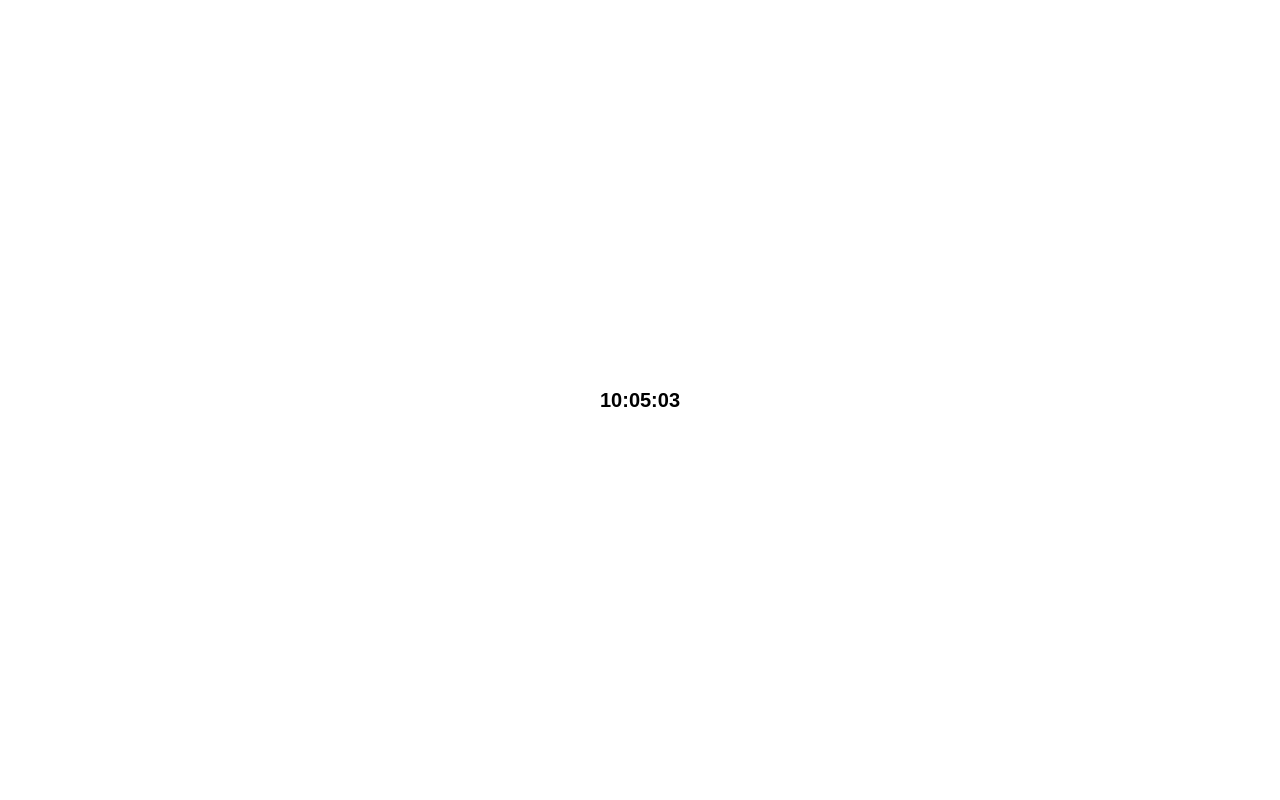
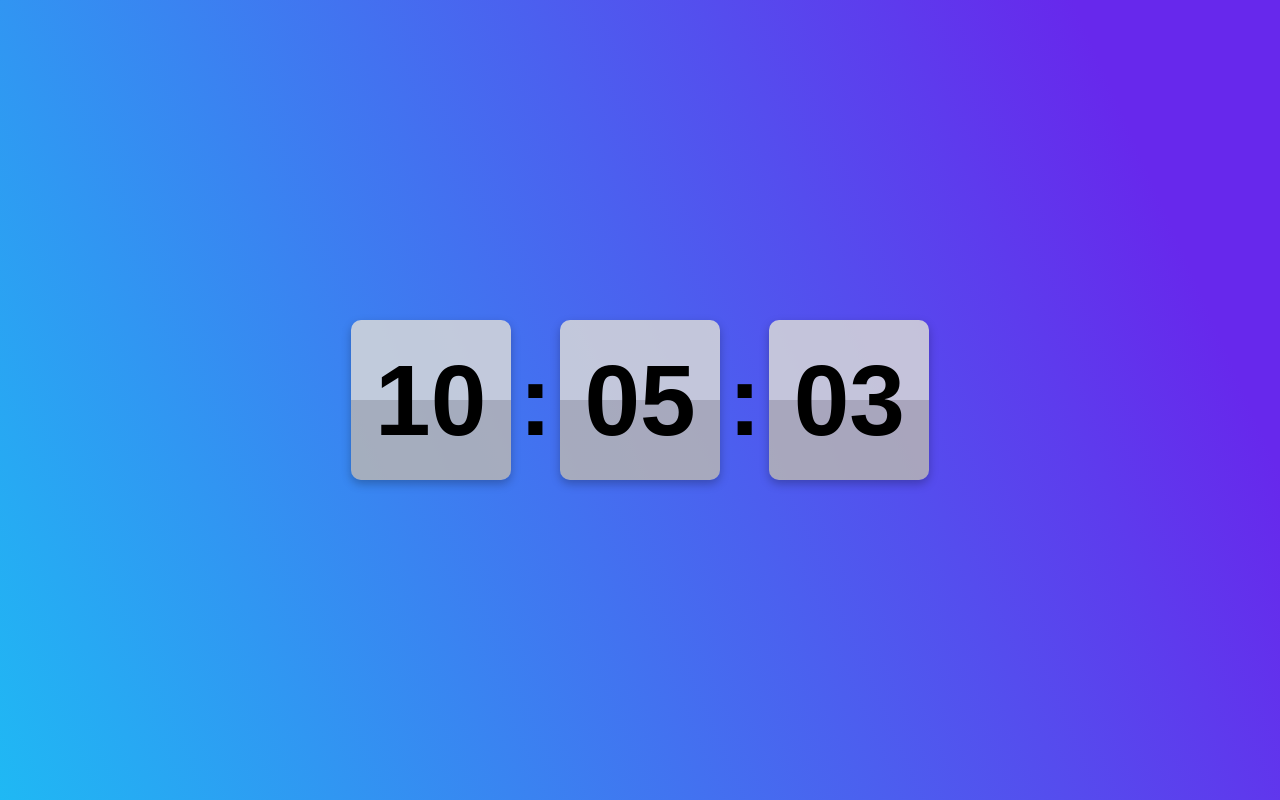
Before and after one commit to Shahboz007/clock, a plain HTML site: page index.html in a window 1280 px wide. Drawn offline with Linux system fonts and the light colour scheme.

Commit message:
style done

```diff
--- a/css/main.css
+++ b/css/main.css
@@ -2,6 +2,10 @@
   padding: 0;
   margin: 0;
   box-sizing: border-box;
+}
+*::before,
+*::after{
+  box-sizing: inherit;
 }
 
 body {
@@ -14,8 +18,50 @@ body {
   justify-content: center;
   width: 100%;
   height: 100vh;
+  background: linear-gradient(246.39deg, #6728EC 12.63%, #15CDF5 112.4%);
 }
 
 .clock {
-  font-size: 20px;
+  font-family: sans-serif;
+  font-weight: 600;
+  font-size: 100px;
+  line-height: 120px;
+  display: flex;
+  align-items: center;
+  justify-content: center;
+  gap: 0.5rem;
 }
+.clock>span {
+  position: relative;
+  display: flex;
+  align-items: center;
+  justify-content: center;
+  width: 160px;
+  height: 160px;
+  padding: 10px;
+  border-radius: 10px;
+  z-index: 0;
+  overflow: hidden;
+  box-shadow: 0px 4px 10px rgba(0, 0, 0, 0.25);
+}
+.clock>span::before,
+.clock>span::after {
+  position: absolute;
+  height: 50%;
+  width: 100%;
+  content: "";
+  z-index: -1;
+}
+.clock>span::before {
+  top: 0;
+  left: 0;
+  background: rgba(217, 217, 217, 0.85);
+}
+.clock>span::after {
+  bottom: 0;
+  left: 0;
+  background: rgba(184, 182, 182, 0.85);
+}
+.clock>span>span {
+  z-index: 9999;
+}
--- a/index.html
+++ b/index.html
@@ -1,16 +1,24 @@
 <!DOCTYPE html>
 <html lang="en">
   <head>
-  <meta charset="UTF-8">
-  <meta http-equiv="X-UA-Compatible" content="IE=edge">
-  <meta name="viewport" content="width=device-width, initial-scale=1.0">
+    <meta charset="UTF-8" />
+    <meta http-equiv="X-UA-Compatible" content="IE=edge" />
+    <meta name="viewport" content="width=device-width, initial-scale=1.0" />
     <title>Clock using JavaScript</title>
-  <link rel="stylesheet" href="./css/main.css">
+    <link rel="stylesheet" href="./css/main.css" />
   </head>
   <body>
     <div class="content">
       <div class="content__body">
-      <h1 class="clock">10:05:03</h1>
+        <h1 class="clock">
+          <span>
+            <span>10</span>
+          </span>
+          :
+          <span>05</span>
+          :
+          <span>03</span>
+        </h1>
       </div>
     </div>
     <script src="./js/app.js"></script>
```
Lines whose indentation alone changed are shown as unchanged.
